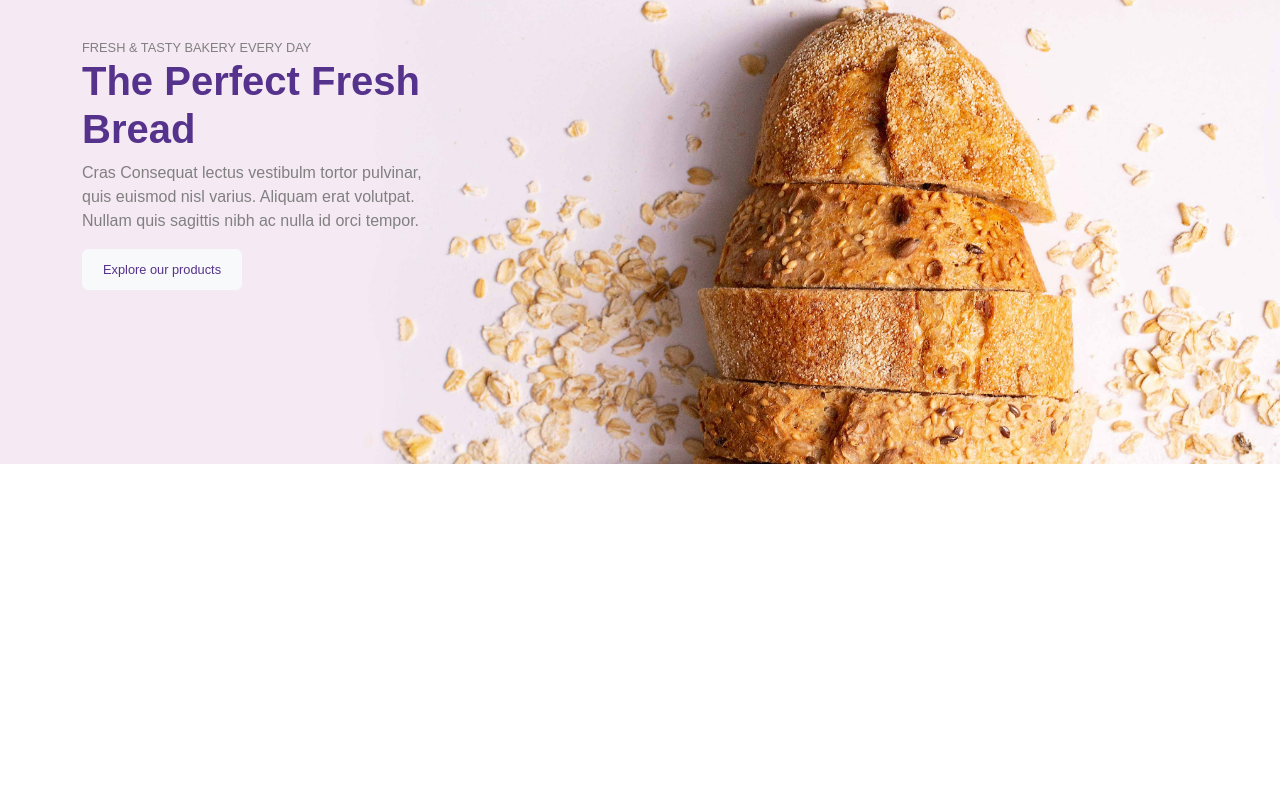
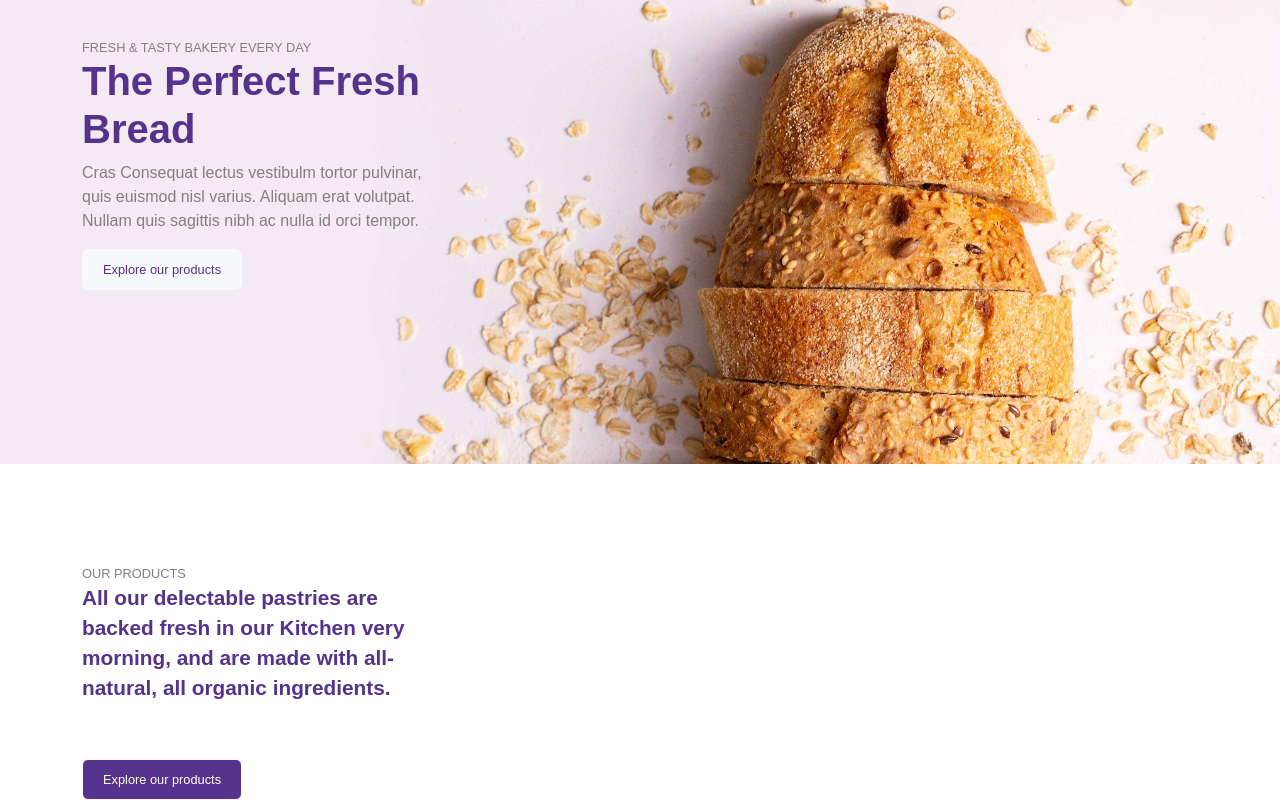
Before and after one commit to PasqualeDiMatteo/proj-html-vuejs, a Vue app: page / in a window 1280 px wide. Shown: the part 245-1045 px from the top of the page. Before the commit the page ends 800 px from the top, so only its background shows below. Built offline with nearby package versions, Linux system fonts and the light colour scheme.

Commit message:
Added SectionProducts

```diff
--- a/src/App.vue
+++ b/src/App.vue
@@ -1,7 +1,9 @@
 <script>
 import AppHeader from "./components/AppHeader.vue"
+import AppMain from "./components/AppMain.vue"
+
 export default {
-  components: { AppHeader },
+  components: { AppHeader, AppMain },
   data() {
     return {
       navbarHeader: [
@@ -45,6 +47,7 @@ export default {
 
 <template>
   <AppHeader :navbarLists="navbarHeader" />
+  <AppMain />
 </template>
 
 <style lang="scss">
--- /dev/null
+++ b/src/components/AppMain.vue
@@ -0,0 +1,18 @@
+<script>
+import SectionProducts from "./main-components/SectionProducts.vue"
+export default {
+    components: {
+        SectionProducts
+    }
+}
+</script>
+<template>
+    <div class="container ">
+        <SectionProducts />
+    </div>
+</template>
+<style scoped lang="scss">
+.container {
+    margin-top: 100px;
+}
+</style>
--- /dev/null
+++ b/src/components/main-components/CardText.vue
@@ -0,0 +1,10 @@
+<script></script>
+
+<template>
+    <div class="row">
+        <div class="col-4">
+            <slot></slot>
+        </div>
+    </div>
+</template>
+<style scoped lang="scss"></style>
--- /dev/null
+++ b/src/components/main-components/SectionProducts.vue
@@ -0,0 +1,40 @@
+<script>
+import CardText from "../main-components/CardText.vue"
+export default {
+    components: { CardText }
+}
+</script>
+<template>
+    <CardText>
+        <div class="name-section">OUR PRODUCTS</div>
+        <h2>All our delectable pastries are backed fresh in our Kitchen very morning, and are made with all-natural, all
+            organic ingredients.</h2>
+        <button type="button" class="btn btn-light mt-5">Explore our products</button>
+    </CardText>
+</template>
+<style scoped lang="scss">
+@use "../../assets/scss/vars" as *;
+
+.name-section {
+    font-size: 0.8rem;
+    color: grey;
+}
+
+h2 {
+    color: $primary;
+    font-weight: 800;
+    font-size: 1.3rem;
+    line-height: 30px;
+}
+
+p {
+    color: grey;
+}
+
+button {
+    font-size: 0.8rem;
+    background-color: $primary;
+    color: white;
+    padding: 10px 20px;
+}
+</style>
```
